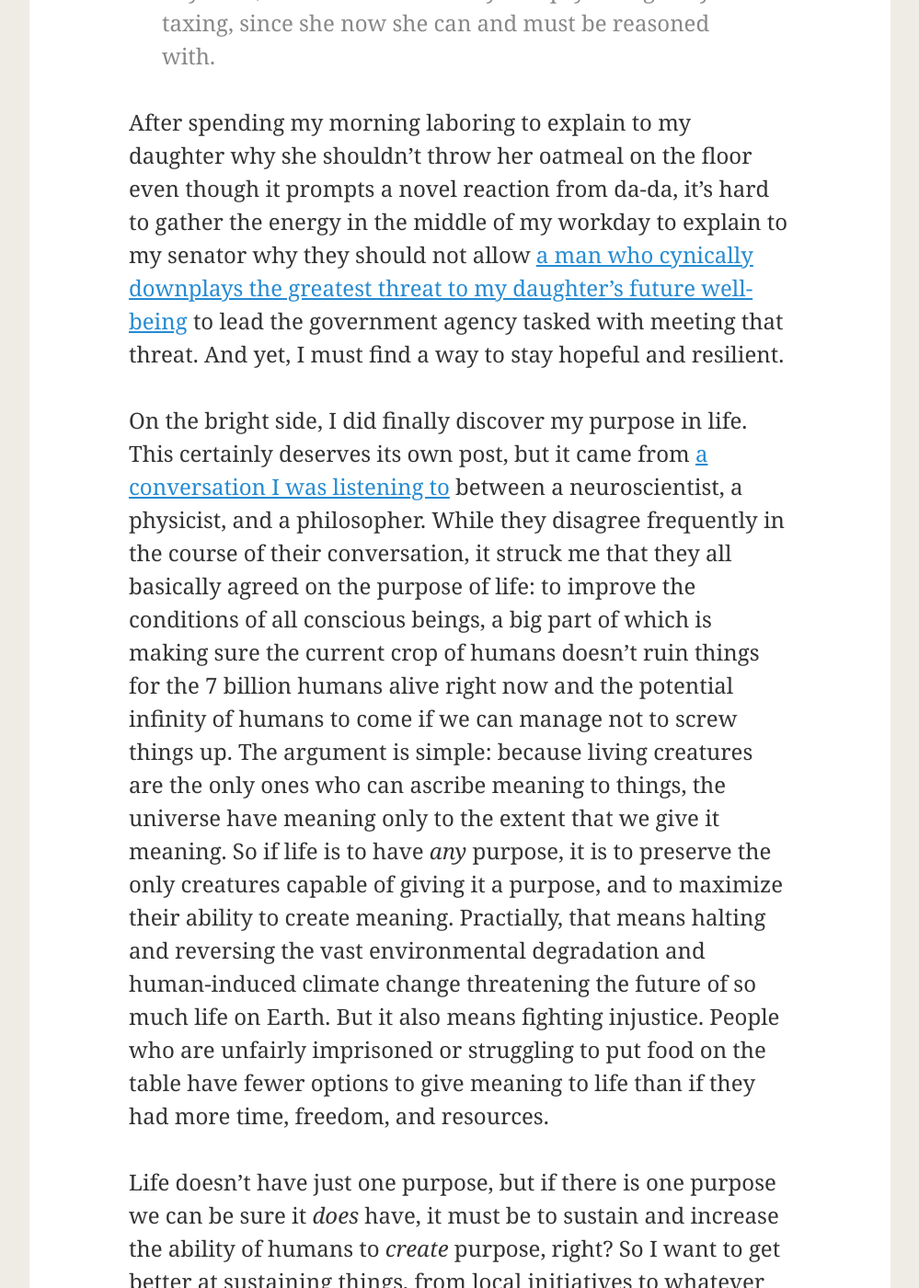
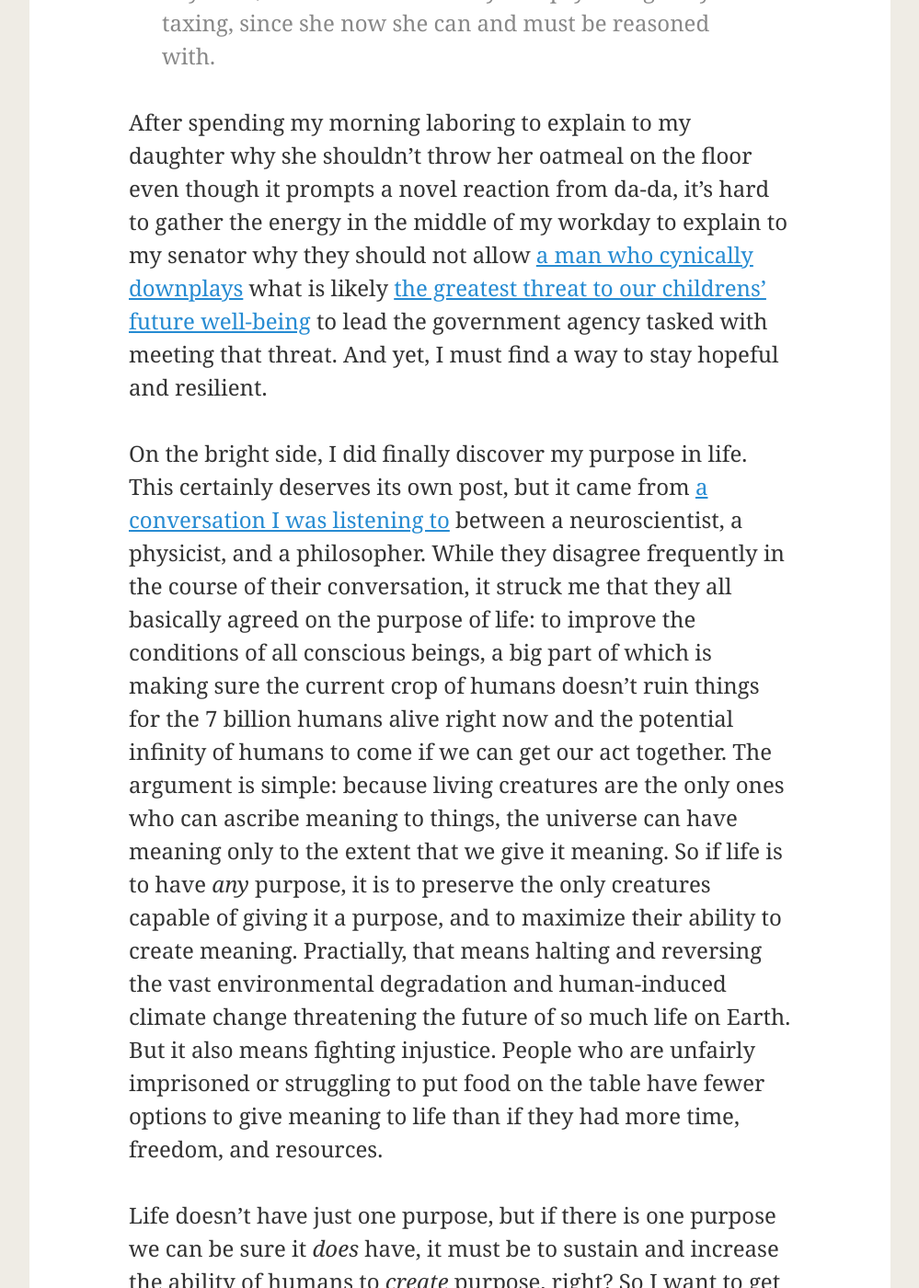
Before and after one commit to stevegrossi/blog, a Jekyll site: the page built from _posts/2018-05-06-32.md, in a window 1280 px wide and 1400 px high, scrolled down 3222 px. Shown: the whole window at 92% size, without its empty margins (140-1139 px from the left). Built offline with Jekyll 4.4.1, drawn with Linux system fonts in a browser that asks for light colours; some web fonts are replaced.

Commit message:
Fix a typo and add a link

```diff
--- a/_posts/2018-05-06-32.md
+++ b/_posts/2018-05-06-32.md
@@ -20,8 +20,8 @@ That’s a lesson I could have learned from the political organizations I suppor
 
 > As my 2-year-old progresses from a baby to a toddler, caring for her is less physically taxing (she sleeps through the night and doesn’t need to be carried anymore) but more emotionally and psychologically taxing, since she now she can and must be reasoned with.
 
-After spending my morning laboring to explain to my daughter why she shouldn’t throw her oatmeal on the floor even though it prompts a novel reaction from da-da, it’s hard to gather the energy in the middle of my workday to explain to my senator why they should not allow [a man who cynically downplays the greatest threat to my daughter’s future well-being](https://www.scientificamerican.com/article/epa-chief-pruitt-refuses-to-link-co2-and-global-warming/) to lead the government agency tasked with meeting that threat. And yet, I must find a way to stay hopeful and resilient.
+After spending my morning laboring to explain to my daughter why she shouldn’t throw her oatmeal on the floor even though it prompts a novel reaction from da-da, it’s hard to gather the energy in the middle of my workday to explain to my senator why they should not allow [a man who cynically downplays](https://www.scientificamerican.com/article/epa-chief-pruitt-refuses-to-link-co2-and-global-warming/) what is likely [the greatest threat to our childrens’ future well-being](https://www.theguardian.com/environment/earth-insight/2013/dec/17/planet-climate-change-risk-drought-famine-epidemic) to lead the government agency tasked with meeting that threat. And yet, I must find a way to stay hopeful and resilient.
 
-On the bright side, I did finally discover my purpose in life. This certainly deserves its own post, but it came from [a conversation I was listening to](http://wakingup.libsyn.com/120-what-is-and-what-matters) between a neuroscientist, a physicist, and a philosopher. While they disagree frequently in the course of their conversation, it struck me that they all basically agreed on the purpose of life: to improve the conditions of all conscious beings, a big part of which is making sure the current crop of humans doesn’t ruin things for the 7 billion humans alive right now and the potential infinity of humans to come if we can manage not to screw things up. The argument is simple: because living creatures are the only ones who can ascribe meaning to things, the universe have meaning only to the extent that we give it meaning. So if life is to have _any_ purpose, it is to preserve the only creatures capable of giving it a purpose, and to maximize their ability to create meaning. Practially, that means halting and reversing the vast environmental degradation and human-induced climate change threatening the future of so much life on Earth. But it also means fighting injustice. People who are unfairly imprisoned or struggling to put food on the table have fewer options to give meaning to life than if they had more time, freedom, and resources.
+On the bright side, I did finally discover my purpose in life. This certainly deserves its own post, but it came from [a conversation I was listening to](http://wakingup.libsyn.com/120-what-is-and-what-matters) between a neuroscientist, a physicist, and a philosopher. While they disagree frequently in the course of their conversation, it struck me that they all basically agreed on the purpose of life: to improve the conditions of all conscious beings, a big part of which is making sure the current crop of humans doesn’t ruin things for the 7 billion humans alive right now and the potential infinity of humans to come if we can get our act together. The argument is simple: because living creatures are the only ones who can ascribe meaning to things, the universe can have meaning only to the extent that we give it meaning. So if life is to have _any_ purpose, it is to preserve the only creatures capable of giving it a purpose, and to maximize their ability to create meaning. Practially, that means halting and reversing the vast environmental degradation and human-induced climate change threatening the future of so much life on Earth. But it also means fighting injustice. People who are unfairly imprisoned or struggling to put food on the table have fewer options to give meaning to life than if they had more time, freedom, and resources.
 
 Life doesn’t have just one purpose, but if there is one purpose we can be sure it _does_ have, it must be to sustain and increase the ability of humans to _create_ purpose, right? So I want to get better at sustaining things, from local initiatives to whatever tiny part I can play in the survival and flourishing of the human species. I’ll need to start by figuring out how to sustain my own sense of hope and motivation, and move outward from there.
```
